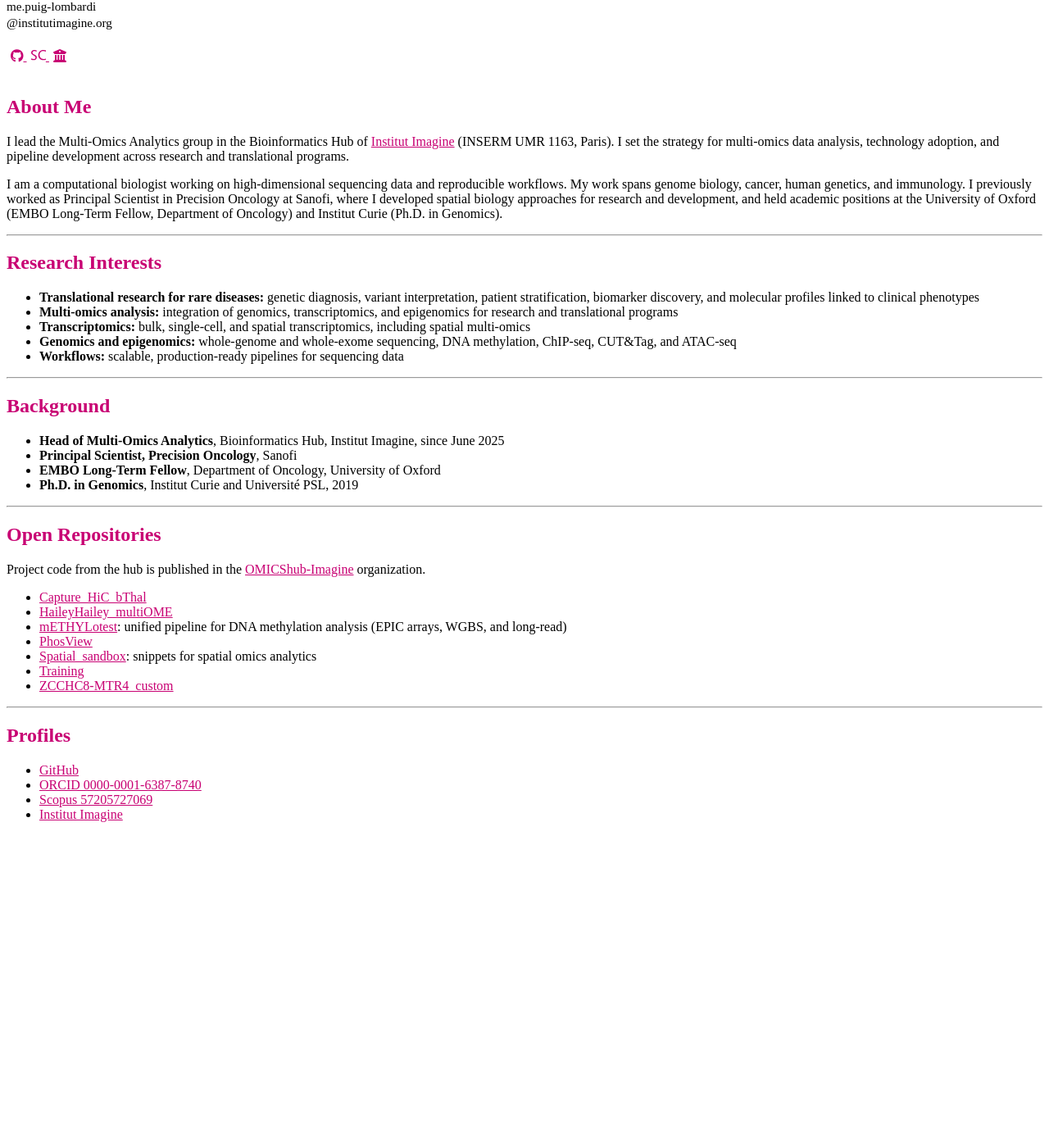
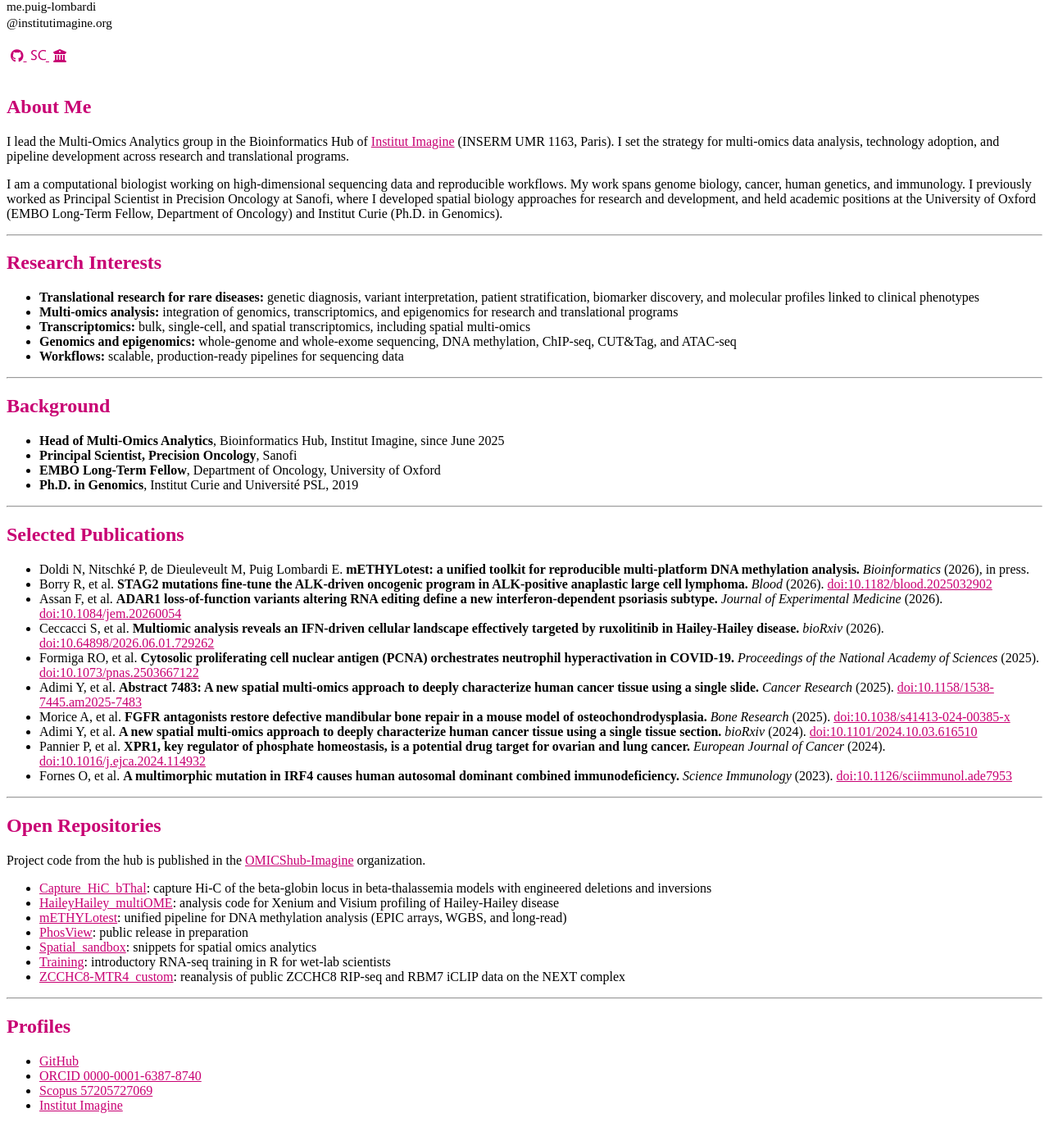
Before and after one commit to OMICS-Imagine/OMICS-Imagine.github.io, a Jekyll site: the page built from index.md, in a window 1280 px wide and 1400 px high, scrolled down 322 px. Shown: the top 1397 px of the window at 82% size. Built offline with Jekyll 4.4.1, drawn with Linux system fonts in a browser that asks for light colours; some web fonts are replaced; a style sheet for code colours, icons or effects is not loaded; our own code applies the rules of GitHub Pages for plain Markdown files; before the commit the page ends 1367 px from its top, so only the background shows below that.

Commit message:
Add selected publications and repository descriptions

```diff
--- a/index.md
+++ b/index.md
@@ -29,17 +29,32 @@ I am a computational biologist working on high-dimensional sequencing data and r
 
 ---
 
+## Selected Publications
+
+- Doldi N, Nitschké P, de Dieuleveult M, Puig Lombardi E. **mETHYLotest: a unified toolkit for reproducible multi-platform DNA methylation analysis.** *Bioinformatics* (2026), in press.
+- Borry R, et al. **STAG2 mutations fine-tune the ALK-driven oncogenic program in ALK-positive anaplastic large cell lymphoma.** *Blood* (2026). [doi:10.1182/blood.2025032902](https://doi.org/10.1182/blood.2025032902)
+- Assan F, et al. **ADAR1 loss-of-function variants altering RNA editing define a new interferon-dependent psoriasis subtype.** *Journal of Experimental Medicine* (2026). [doi:10.1084/jem.20260054](https://doi.org/10.1084/jem.20260054)
+- Ceccacci S, et al. **Multiomic analysis reveals an IFN-driven cellular landscape effectively targeted by ruxolitinib in Hailey-Hailey disease.** *bioRxiv* (2026). [doi:10.64898/2026.06.01.729262](https://doi.org/10.64898/2026.06.01.729262)
+- Formiga RO, et al. **Cytosolic proliferating cell nuclear antigen (PCNA) orchestrates neutrophil hyperactivation in COVID-19.** *Proceedings of the National Academy of Sciences* (2025). [doi:10.1073/pnas.2503667122](https://doi.org/10.1073/pnas.2503667122)
+- Adimi Y, et al. **Abstract 7483: A new spatial multi-omics approach to deeply characterize human cancer tissue using a single slide.** *Cancer Research* (2025). [doi:10.1158/1538-7445.am2025-7483](https://doi.org/10.1158/1538-7445.am2025-7483)
+- Morice A, et al. **FGFR antagonists restore defective mandibular bone repair in a mouse model of osteochondrodysplasia.** *Bone Research* (2025). [doi:10.1038/s41413-024-00385-x](https://doi.org/10.1038/s41413-024-00385-x)
+- Adimi Y, et al. **A new spatial multi-omics approach to deeply characterize human cancer tissue using a single tissue section.** *bioRxiv* (2024). [doi:10.1101/2024.10.03.616510](https://doi.org/10.1101/2024.10.03.616510)
+- Pannier P, et al. **XPR1, key regulator of phosphate homeostasis, is a potential drug target for ovarian and lung cancer.** *European Journal of Cancer* (2024). [doi:10.1016/j.ejca.2024.114932](https://doi.org/10.1016/j.ejca.2024.114932)
+- Fornes O, et al. **A multimorphic mutation in IRF4 causes human autosomal dominant combined immunodeficiency.** *Science Immunology* (2023). [doi:10.1126/sciimmunol.ade7953](https://doi.org/10.1126/sciimmunol.ade7953)
+
+---
+
 ## Open Repositories
 
 Project code from the hub is published in the [OMICShub-Imagine](https://github.com/OMICShub-Imagine/) organization.
 
-- [Capture_HiC_bThal](https://github.com/OMICShub-Imagine/Capture_HiC_bThal)
-- [HaileyHailey_multiOME](https://github.com/OMICShub-Imagine/HaileyHailey_multiOME)
+- [Capture_HiC_bThal](https://github.com/OMICShub-Imagine/Capture_HiC_bThal): capture Hi-C of the beta-globin locus in beta-thalassemia models with engineered deletions and inversions
+- [HaileyHailey_multiOME](https://github.com/OMICShub-Imagine/HaileyHailey_multiOME): analysis code for Xenium and Visium profiling of Hailey-Hailey disease
 - [mETHYLotest](https://github.com/OMICShub-Imagine/mETHYLotest): unified pipeline for DNA methylation analysis (EPIC arrays, WGBS, and long-read)
-- [PhosView](https://github.com/OMICShub-Imagine/PhosView)
+- [PhosView](https://github.com/OMICShub-Imagine/PhosView): public release in preparation
 - [Spatial_sandbox](https://github.com/OMICShub-Imagine/Spatial_sandbox): snippets for spatial omics analytics
-- [Training](https://github.com/OMICShub-Imagine/Training)
-- [ZCCHC8-MTR4_custom](https://github.com/OMICShub-Imagine/ZCCHC8-MTR4_custom)
+- [Training](https://github.com/OMICShub-Imagine/Training): introductory RNA-seq training in R for wet-lab scientists
+- [ZCCHC8-MTR4_custom](https://github.com/OMICShub-Imagine/ZCCHC8-MTR4_custom): reanalysis of public ZCCHC8 RIP-seq and RBM7 iCLIP data on the NEXT complex
 
 ---
 
```
